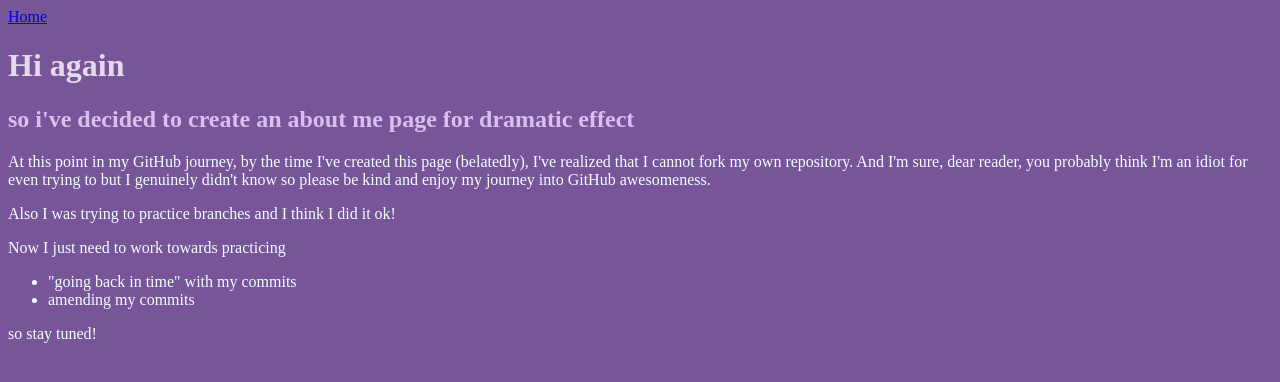
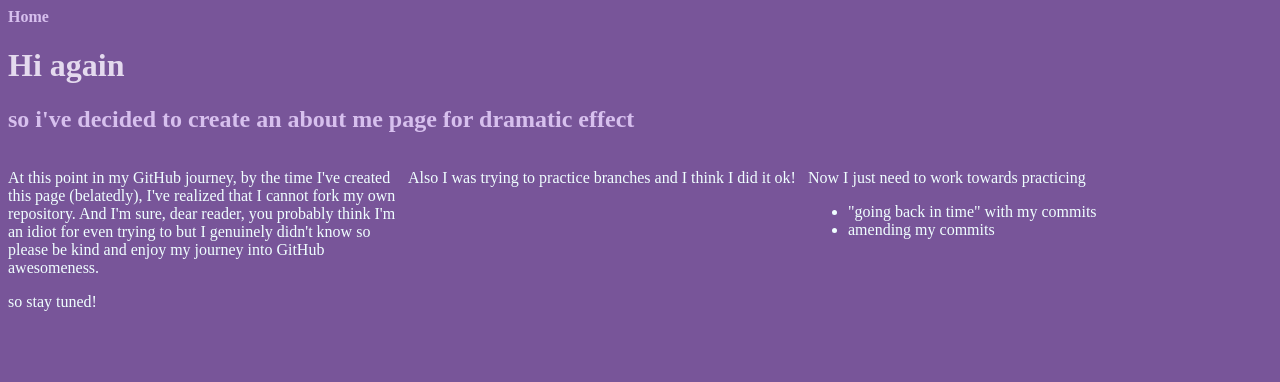
Before and after one commit to juanmatthew/repo-test, a plain HTML site: page about-me/about-me.html in a window 1280 px wide. Drawn offline with Linux system fonts and the light colour scheme.

Commit message:
Updated the about me page by dividing content into three sections and updated main css

```diff
--- a/about-me/about-me.html
+++ b/about-me/about-me.html
@@ -11,23 +11,25 @@
     <nav><a href="../index.html">Home</a></nav>
     <h1>Hi again</h1>
     <h2>so i've decided to create an about me page for dramatic effect</h2>
-    <div>
-        <section>
+    <section>
+        <div class="third-width">
             <p>At this point in my GitHub journey, by the time I've created this page (belatedly), I've realized that I cannot fork my own repository. And I'm sure, dear reader, you probably think I'm an idiot for even trying to but I genuinely didn't know so please be kind and enjoy my journey into GitHub awesomeness.</p>
-        </section>
-        <section>
+        </div>
+        <div class="third-width">
             <p>
                 Also I was trying to practice branches and I think I did it ok!
             </p>
-        </section>
-        <section>
+        </div>
+        <div class="third-width">
             <p>Now I just need to work towards practicing</p>
             <ul>
                 <li>"going back in time" with my commits</li>
                 <li>amending my commits</li>
             </ul>
-        </section>
-    </div>
+        </div>
+
+    </section>
+
     <footer>so stay tuned!</footer>
 </body>
 </html>
--- a/css/main.css
+++ b/css/main.css
@@ -1,6 +1,39 @@
+/*
+
+*{
+    border: 1px dotted red;
+}
+*/
+
+
+
+
 body {
     background: #785599;
     color: azure;
+}
+
+/* grid system styling*/
+.full-width {
+    width: 1200px;
+    margin: 0 auto;
+    overflow: auto;
+}
+
+.half-width {
+    width: 600px;
+    float: left;
+}
+
+.third-width {
+    width: 400px;
+    float: left;
+}
+
+a {
+    text-decoration: none;
+    color: #d7c0ee;
+    font-weight: bold;
 }
 
 h1 {
@@ -11,3 +44,7 @@ h2 {
 
     color: #d7c0ee;
 }
+
+footer {
+    clear: both;
+}
```
Also changed, not shown: index.html (+3 -0 lines).
